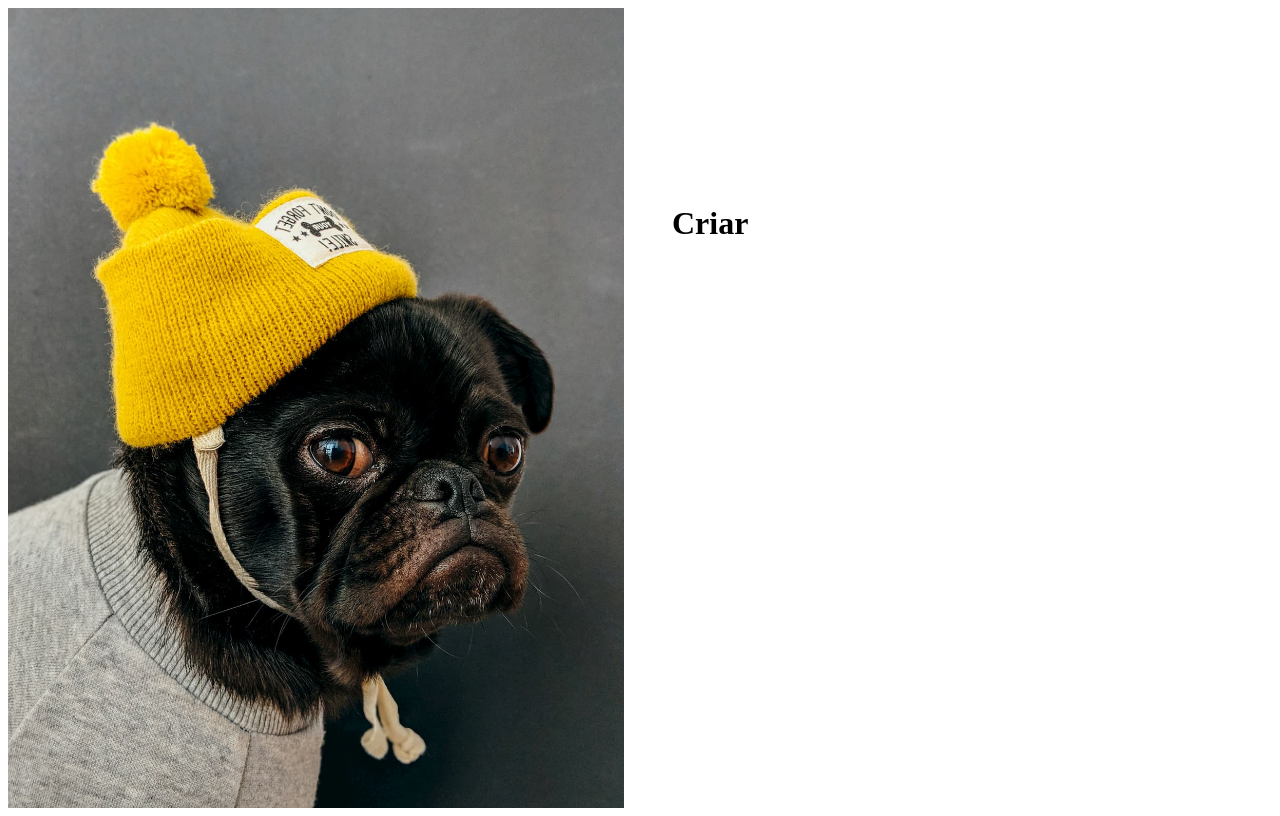
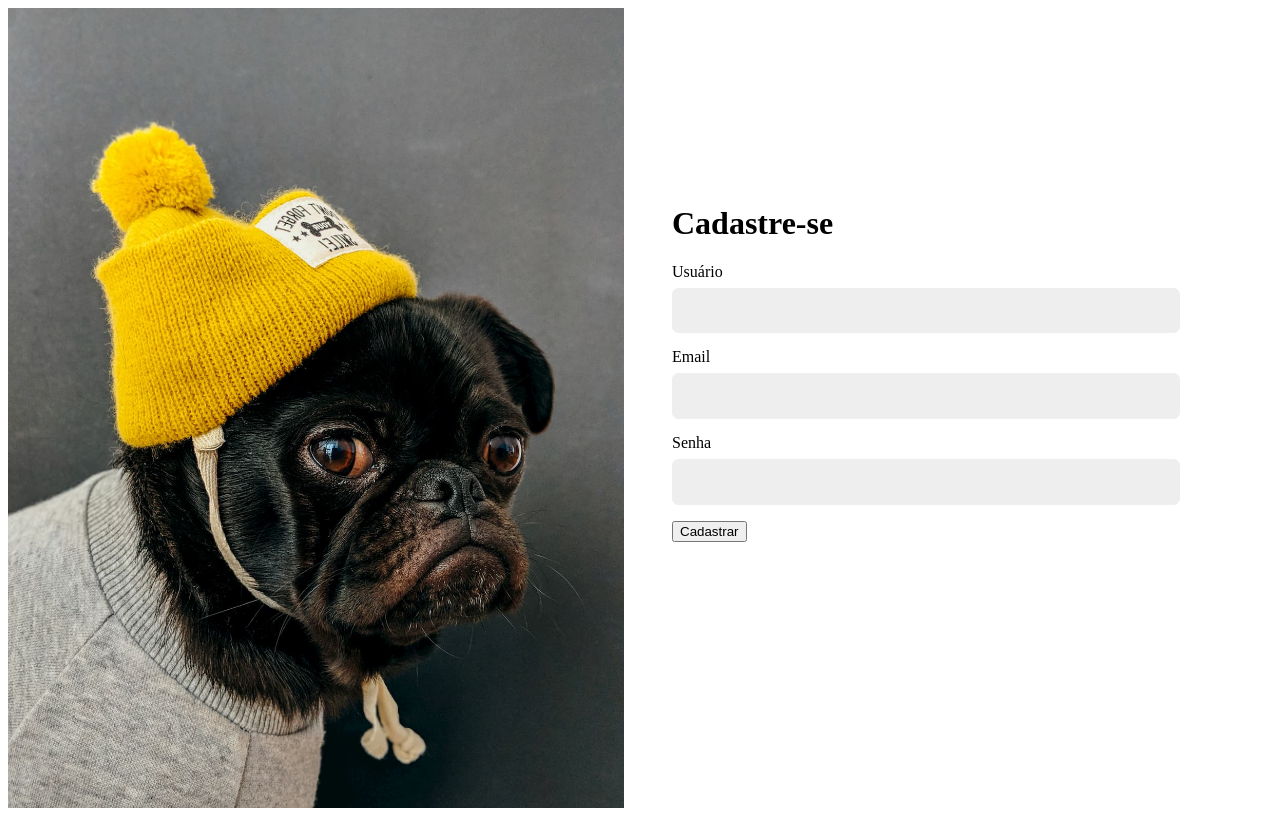
Before and after one commit to LeonardoPilatti/dogs-next, a Next.js app: page /login/criar in a window 1280 px wide. Built offline with nearby package versions, Linux system fonts and the light colour scheme.

Commit message:
feat: Add create user form

```diff
--- /dev/null
+++ b/src/actions/create-user.ts
@@ -0,0 +1,38 @@
+'use server';
+
+import { USER_POST } from '@/functions/api';
+import apiError from '@/functions/api-error';
+import login from './login';
+
+export default async function createUser(state: {}, formData: FormData) {
+  const username = formData.get('username') as string | null;
+  const userEmail = formData.get('email') as string | null;
+  const password = formData.get('password') as string | null;
+
+  try {
+    if (!username || !password || !userEmail) {
+      throw new Error('Preencha todos os campos');
+    }
+    if (password.length < 6) {
+      throw new Error('A senha deve ter mais de 6 digitos.');
+    }
+
+    const { url } = USER_POST();
+
+    const response = await fetch(url, {
+      method: 'POST',
+      body: formData,
+    });
+
+    if (!response.ok) throw new Error('Email ou usuário já cadastrado.');
+
+    const data = await response.json();
+    const { ok } = await login({ ok: true, error: '' }, formData);
+
+    if (!ok) throw new Error('Erro ao fazer login após cadastro.');
+
+    return { data: null, ok: true, error: '' };
+  } catch (error: unknown) {
+    return apiError(error);
+  }
+}
--- a/src/app/login/criar/page.tsx
+++ b/src/app/login/criar/page.tsx
@@ -1,7 +1,16 @@
+import { Metadata } from 'next';
+import LoginCreateForm from '../../../components/login/login-create-form';
+
+export const metadata: Metadata = {
+  title: 'Crie sua conta | Dogs',
+  description: 'Página para criar uma nova conta de usuário no site Dogs',
+};
+
 export default async function CriarPage() {
   return (
-    <main>
-      <h1>Criar</h1>
+    <main className="animeLeft">
+      <h1 className="title">Cadastre-se</h1>
+      <LoginCreateForm />
     </main>
   );
 }
--- a/src/app/login/page.tsx
+++ b/src/app/login/page.tsx
@@ -1,4 +1,10 @@
 import LoginForm from '@/components/login/login-form';
+import { Metadata } from 'next';
+
+export const metadata: Metadata = {
+  title: 'Login | Dogs',
+  description: 'Logue na sua conta no site Dogs',
+};
 
 export default async function LoginPage() {
   return (
--- /dev/null
+++ b/src/components/login/login-create-form.tsx
@@ -0,0 +1,40 @@
+'use client';
+
+import { useEffect } from 'react';
+import { useFormState, useFormStatus } from 'react-dom';
+import Button from '@/components/forms/button';
+import Input from '@/components/forms/input';
+import ErrorMessage from '@/components/helper/error-message';
+import createUser from '@/actions/create-user';
+import styles from './login-form.module.css';
+
+function FormButton() {
+  const { pending } = useFormStatus();
+  return (
+    <Button disabled={pending}>
+      {pending ? 'Cadastrando...' : 'Cadastrar'}
+    </Button>
+  );
+}
+
+export default function LoginCreateForm() {
+  const [state, action] = useFormState(createUser, {
+    ok: false,
+    error: '',
+    data: null,
+  });
+
+  useEffect(() => {
+    if (state.ok) window.location.href = '/conta';
+  }, [state.ok]);
+
+  return (
+    <form action={action} className={styles.form}>
+      <Input label="Usuário" name="username" type="text" />
+      <Input label="Email" name="email" type="email" />
+      <Input label="Senha" name="password" type="password" />
+      <ErrorMessage error={state.error} />
+      <FormButton />
+    </form>
+  );
+}
--- a/src/components/login/login-form.tsx
+++ b/src/components/login/login-form.tsx
@@ -32,8 +32,8 @@
       <form action={action} className={styles.form}>
         <Input label="Usuário" name="username" />
         <Input label="Senha" name="password" type="password" />
+        <ErrorMessage error={state.error} />
         <FormButton />
-        <ErrorMessage error={state.error} />
       </form>
       <Link className={styles.perdeu} href="/login/perdeu">
         Perdeu a senha?
--- a/src/functions/api.ts
+++ b/src/functions/api.ts
@@ -32,16 +32,9 @@
   };
 }
 
-export function USER_POST(body) {
+export function USER_POST() {
   return {
     url: API_URL + '/api/user',
-    options: {
-      method: 'POST',
-      headers: {
-        'Content-Type': 'application/json',
-      },
-      body: JSON.stringify(body),
-    },
   };
 }
 
```
Also changed, not shown: src/app/login/perdeu/page.tsx (+7 -0 lines), src/app/login/resetar/page.tsx (+7 -0 lines).
